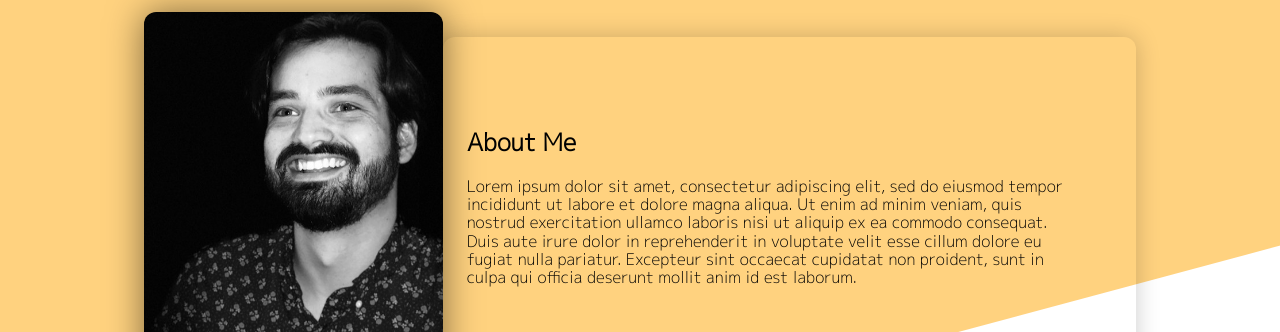
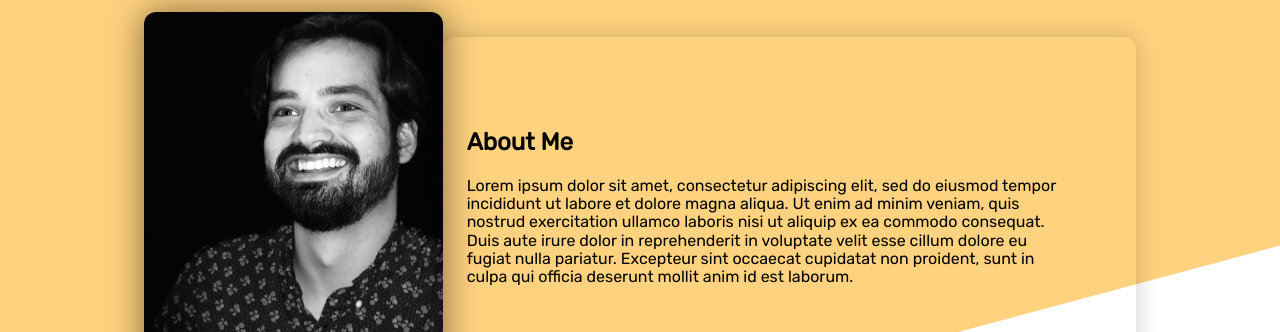
Before and after one commit to hripple46/Personal-Portfolio, a website: page index.html in a window 1280 px wide. Shown: the top 332 px of the page. Drawn offline with nearby package versions, Linux system fonts and the light colour scheme.

Commit message:
changed font-family

```diff
--- a/style.css
+++ b/style.css
@@ -1,11 +1,11 @@
 @import "./node_modules/normalize.css/normalize.css";
-@import url("https://fonts.googleapis.com/css2?family=M+PLUS+1p:wght@300&display=swap");
+@import url("https://fonts.googleapis.com/css2?family=Rubik&display=swap");
 html {
   height: 100%;
   width: 100%;
 }
 body {
-  font-family: "M PLUS 1p", sans-serif;
+  font-family: "Rubik", sans-serif;
   height: 100%;
   display: grid;
   grid-template-rows: 2fr 1fr 1fr;
```
